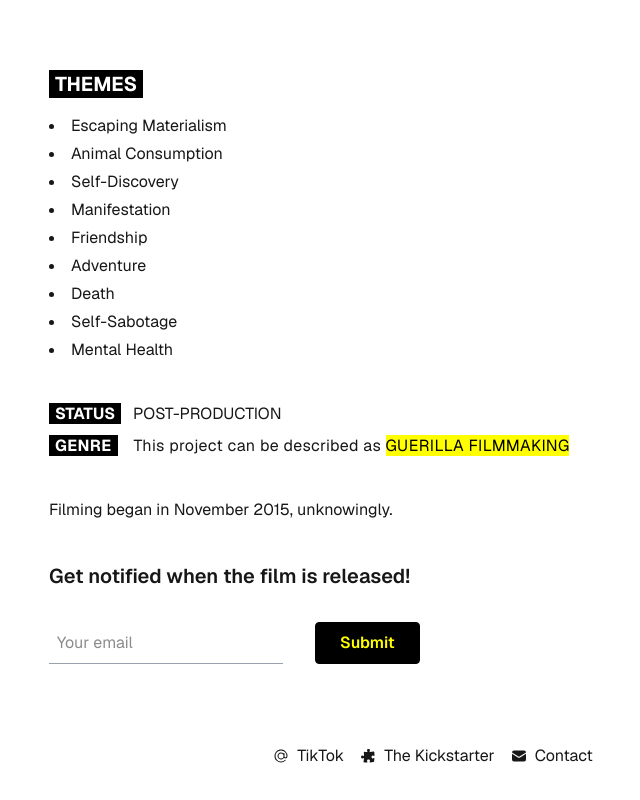
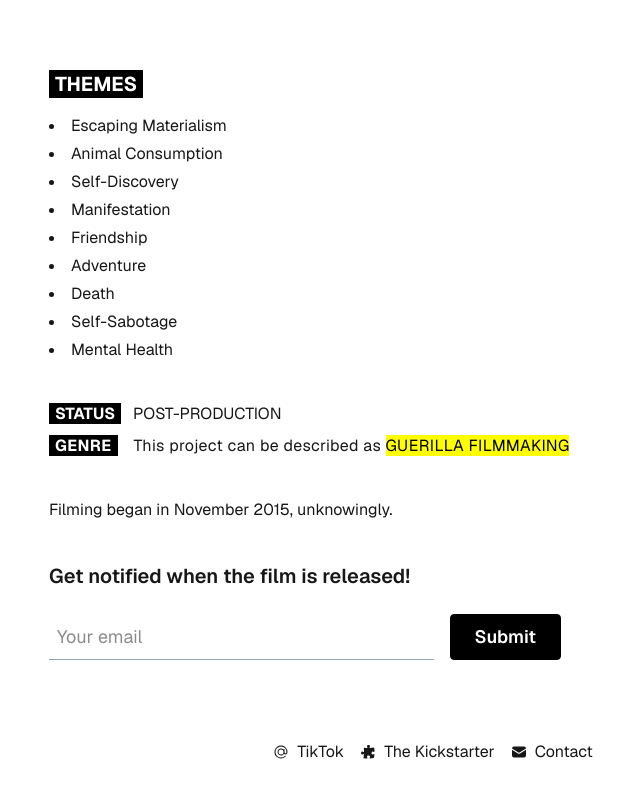
Before and after one commit to internetsadboy/1wt-next, a Next.js app: page / in a window 1280 px wide. Shown: the part 1224-2024 px from the top of the page, without its empty margins (207-847 px from the left). Built offline with nearby package versions, Linux system fonts and the light colour scheme; grey boxes are pictures that could not be loaded.

Commit message:
Finalized: form styling and layout

```diff
--- a/app/page.tsx
+++ b/app/page.tsx
@@ -116,21 +116,23 @@ export default function Home() {
           </section>
 
           {/* 9. Form */}
-          <section className="mt-10">
-            <h2 className="text-xl font-semibold mb-8">
+          <section className="mt-10 w-full max-w-lg bg-white">
+            {/* 1. Heading */}
+            <h2 className="bg-white text-xl font-semibold mb-6">
               Get notified when the film is released!
             </h2>
-            <form className="flex flex-col sm:flex-row gap-8">
+
+            {/* 2. Form */}
+            <form className="flex flex-col sm:flex-row w-full gap-4 text-lg">
               <input
                 type="email"
                 placeholder="Your email"
-                className="flex bg-transparent border-b border-gray-400 focus:outline-none px-2 py-1"
                 required
+                className="flex-1 border-b border-gray-400 focus:outline-none px-2 py-2"
               />
               <button
                 type="submit"
-                style={{ backgroundColor: "black", color: "yellow" }}
-                className="text-black px-6 py-2 font-semibold border border-black rounded hover:bg-yellow-400 hover:text-black transition hover:cursor-pointer"
+                className="bg-black text-white hover:cursor-pointer px-6 py-2 font-semibold border border-black rounded"
               >
                 Submit
               </button>
```
